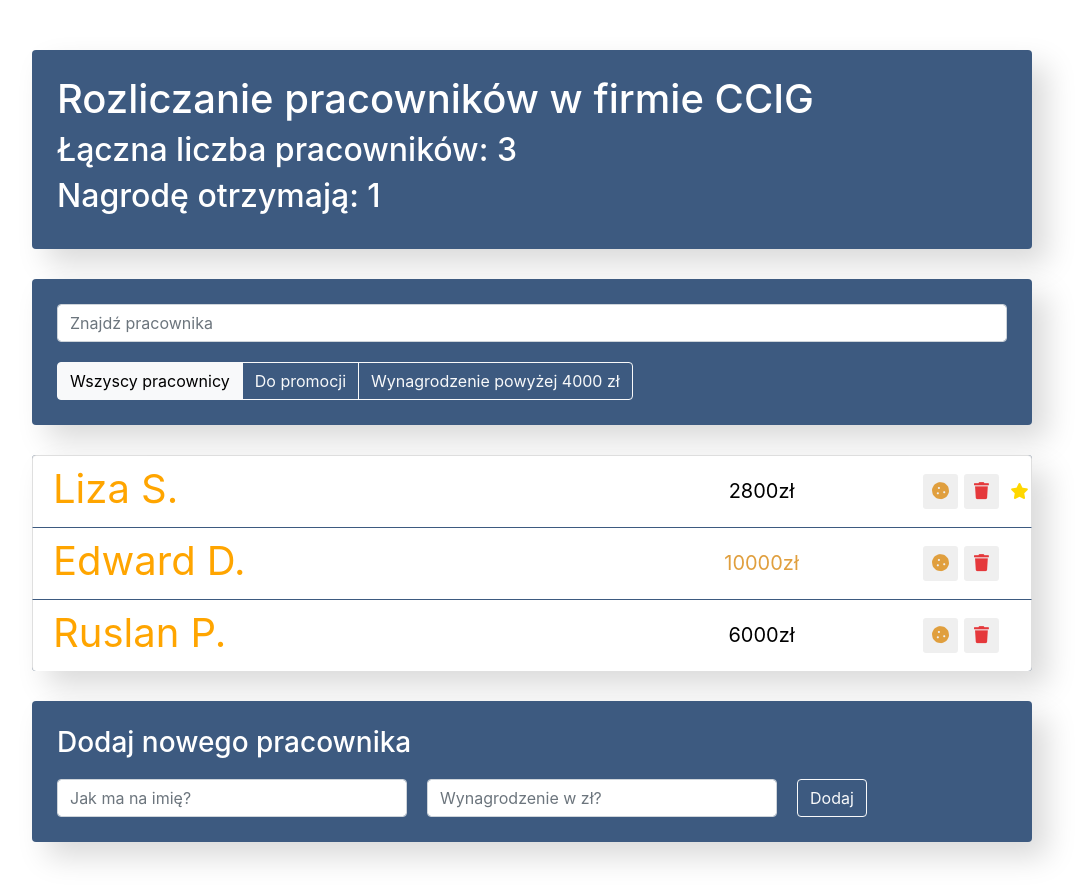
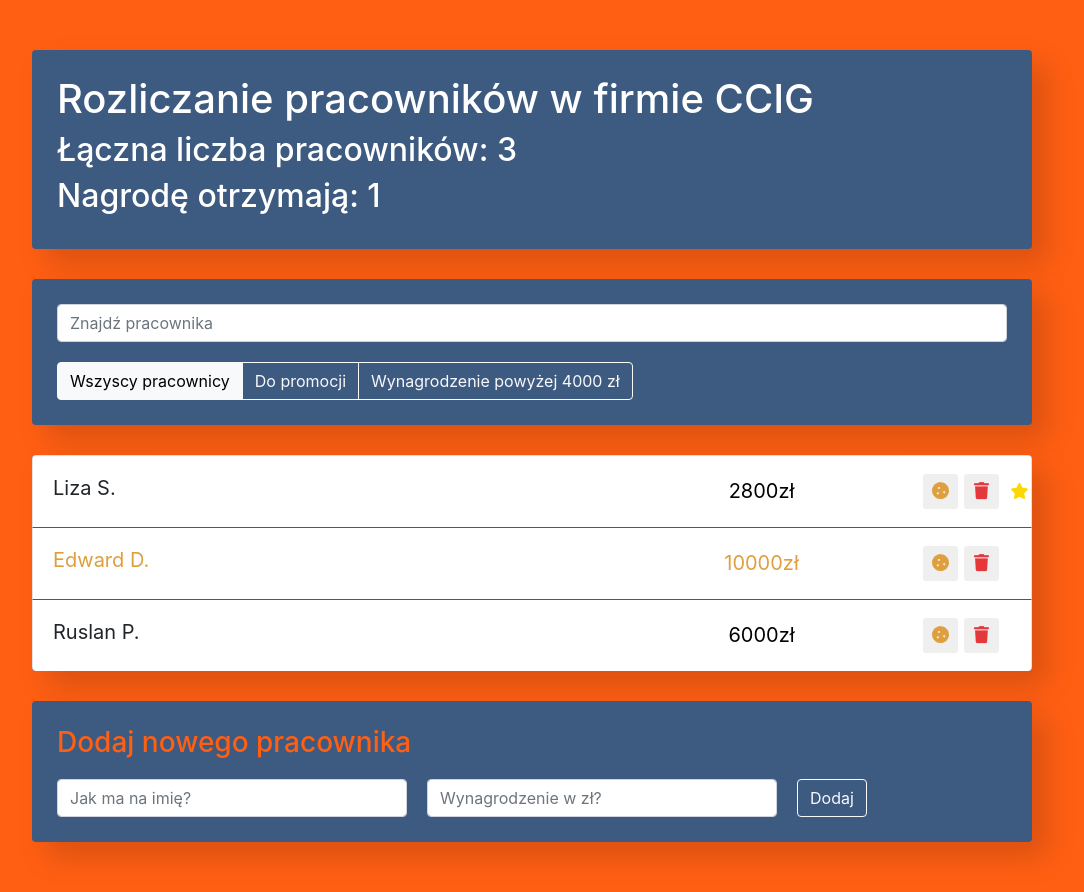
Before and after one commit to LappA17/Employees_template, a React (Create React App) app: page / in a window 1280 px wide. Shown: the whole page, without its empty margins (108-1192 px from the left). Built offline with nearby package versions, Linux system fonts and the light colour scheme.

Commit message:
105. Стили в React. CSS и SASS/SCSS

```diff
--- /dev/null
+++ b/comments.jsx
@@ -0,0 +1 @@
+/* Less в Реакте не поддерживается ! */
--- a/package.json
+++ b/package.json
@@ -9,6 +9,7 @@
     "react": "^17.0.2",
     "react-dom": "^17.0.2",
     "react-scripts": "4.0.3",
+    "sass": "^1.49.8",
     "web-vitals": "^1.0.1"
   },
   "scripts": {
--- a/src/components/employees-add-form/employees-add-form.jsx
+++ b/src/components/employees-add-form/employees-add-form.jsx
@@ -1,6 +1,28 @@
 import { Component } from 'react';
 
-import './employees-add-form.css';
+//import './employees-add-form.css';
+import './employees-add-form.scss'/* Вот так прописать импорт нельзя, будет ошибка при компиляции. Во многих почти
+во всех гайдах на ютубе говоритса что нужно установить пакет Node sass, но сейчас он не поддерживается, по-этому вместо него нужно ставить
+пакет sass
+    nmp i sass --save  --сейв прописываем что бы сохранить зависимости
+
+    Нужно быть очень аккуратными с переменными sass, ведь если я создам один глобальный файл сасс и в него буду импортировать файл с
+переменными и потом на переферии попробую их использовать то будет ошибка. Для примера создадим папку на уровне src variables.scss
+    Так же создадим один глобальный файл index.scss
+    @import './variables.scss' в индекс.scss
+    и в body в index.scss помещаем переменую цвета
+    Теперь у нас цвет фона стал оранжевым и МЫ МОЖЕМ ПОДУМАТЬ ЧТО ТЕПЕРЬ МЫ МОЖЕМ ИСПОЛЬЗОВАТЬ ЭТУ ПЕРЕМЕНУЮ ВЕЗЛЕ НИЖЕ ПО
+ИЕРАРХИИ В НАШИХ КОМПОНЕНТАХ В scss ФАЙЛАХ И МЫ ПОПРОБУЕМ В add-form ПЕРЕДАТЬ ЭТУ ПЕРМЕНУЮ
+    color: $main-color; назначаем в .app-add-form и у нас возникает ошибка компиляции.
+    ЕСЛИ Я ХОЧУ ИСПОЛЬЗОВАТЬ ГЛОБАЛЬНЫЙ ФАЙЛ С ПЕРМЕНЫМИ ТО МНЕ ПРИЙДЕТСЯ ИМПОРТИРОВАТЬ ЕГО ВО ВСЕ ОСТАЛЬНЫЕ ФАЙЛЫ !
+    @import '../../variables.scss'; пишем в employees-add-form.scss и все работает !
+
+    Еще есть один интересный ньюанс "как стили отображаются в нашем ДОМ дереве", если мы зайдем в консоли в head, то мы
+там обнаружим целую кучу style аттрибутов и если мы их расскроем то мы увидим эти стили, которые у нас хранятс в css файлах
+Дело в том что когда ВебПек собирает наше приложение, он учитывает что мы в режиме разработки, те мы не хотим финальный
+большой css файл формировать их тех стилей что мы подключили, он просто берет все стили и подключает их в качестве тегов
+В финальной сборки проекта со всеми оптимизациями, ТО ТАМ ВСЕ СТАЙЛЫ ИСЧЕЗНУТ и будут в одином файлике
+*/
 
 class EmployeesAddForm extends Component {
     constructor(props) {
--- /dev/null
+++ b/src/components/employees-add-form/employees-add-form.scss
@@ -0,0 +1,37 @@
+@import '../../variables.scss';
+
+.add-form {
+    margin-top: 20px;
+    input {
+        width: 350px;
+        margin-right: 20px;
+    }
+}
+
+.app-add-form {
+    margin-top: 30px;
+    padding: 25px;
+    background-color: #3d5a80;
+    border-radius: 4px;
+    box-shadow: 15px 15px 30px rgba(0,0,0, .15);
+    color: $main-color;
+}
+
+/* Так мы сократили такой код с помощью scss
+.app-add-form {
+    margin-top: 30px;
+    padding: 25px;
+    background-color: #3d5a80;
+    border-radius: 4px;
+    box-shadow: 15px 15px 30px rgba(0,0,0, .15);
+    color: #fff;
+}
+
+.add-form {
+    margin-top: 20px;
+}
+
+.add-form input {
+    width: 350px;
+    margin-right: 20px;
+}*/
--- a/src/components/employees-list-item/employees-list-item.jsx
+++ b/src/components/employees-list-item/employees-list-item.jsx
@@ -12,20 +12,12 @@ const EmployeesListItem = (props) => {
         classNames += ' like';
     }
 
-    /* В каждой компании свой подход работы со стилями, кто-то больше уперается в инлайн стили, кто-то css(sass), и тд.
-Ваня сказал что нет особо разницы, каждый работает так как ему удобней, но он покажет примеры по каждым стилям
-style={{fontSize: 40}} - задаем в виде Объекта инлайн-стили + важно что мы недописываем к 40 пиксели ! реакт понимает
-за нас это. Реакт подставляет только пиксели.
-    Так же этот объект можно вынести в переменную и передавать style={{fontSize: 40, color: 'orange'}}
-    Мы не можем просто прописать transition: 'all', потому что нужно будет ВРУЧНУЮ указывать префиксы к нему
-WebkitTransitiom: 'all' или msTransition: 'all'. За это нужно помнить, это такой минус Реакта*/
     return (
         <li className={classNames}>
             <span
                 className="list-group-item-label"
                 onClick={onToggleProp}
                 data-toggle="rise"
-                style={{fontSize: 40, color: 'orange'}}
                 >{name}</span>
             <input type="text" className="list-group-item-input" defaultValue={salary + 'zł'}/>
             <div className='d-flex justify-content-center align-items-center'>
--- a/src/index.jsx
+++ b/src/index.jsx
@@ -1,6 +1,6 @@
 import React from 'react';
 import ReactDOM from 'react-dom';
-import './index.css';
+import './index.scss';
 import App from './components/app/app';
 
 
--- /dev/null
+++ b/src/index.scss
@@ -0,0 +1,16 @@
+@import './variables.scss';
+
+body {
+    margin: 50px 0; /* Сделаем отступы 50px что бы не прилогало к верху страницы*/
+    font-family: -apple-system, BlinkMacSystemFont, 'Segoe UI', 'Roboto', 'Oxygen',
+      'Ubuntu', 'Cantarell', 'Fira Sans', 'Droid Sans', 'Helvetica Neue',
+      sans-serif;
+    -webkit-font-smoothing: antialiased;
+    -moz-osx-font-smoothing: grayscale;
+    background-color: $main-color;
+  }
+
+  code {
+    font-family: source-code-pro, Menlo, Monaco, Consolas, 'Courier New',
+      monospace;
+  }
--- /dev/null
+++ b/src/variables.scss
@@ -0,0 +1 @@
+$main-color: #FF5F13;
```
Also changed, not shown: 1 other file (tests, documents, lock files or other folders).
